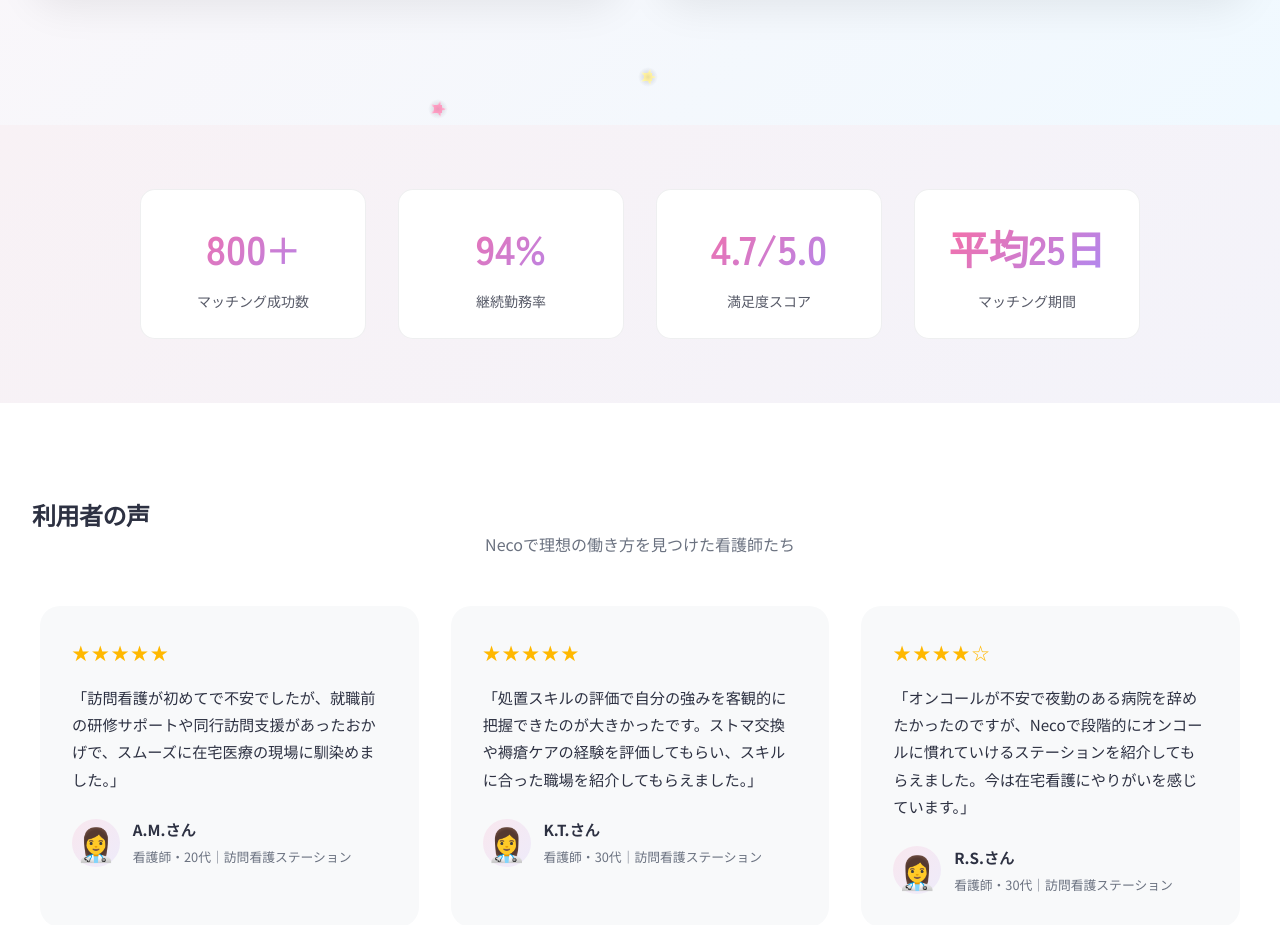
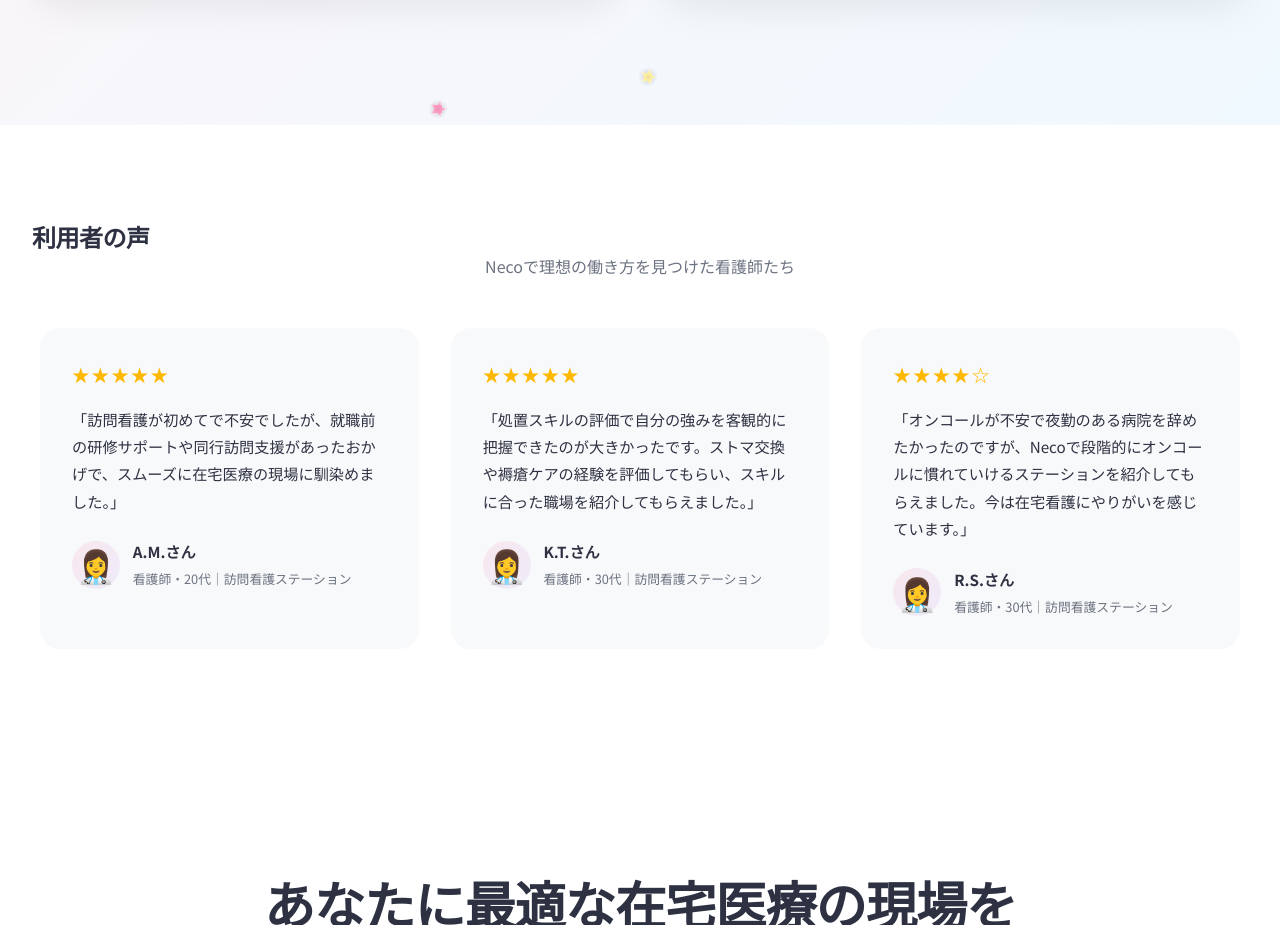
Before and after one commit to konchaaaaan373-wq/Mitas, a plain HTML site: page nurse.html in a window 1280 px wide. Shown: the part 3812-4737 px from the top of the page. Drawn offline with Linux system fonts and the light colour scheme; a web font is replaced by a local one.

Commit message:
Remove unachieved stats section from nurse page

```diff
--- a/nurse.html
+++ b/nurse.html
@@ -2386,27 +2386,6 @@
         </div>
     </section>
 
-    <section id="stats" class="stats">
-        <div class="stats-grid">
-            <div class="stat-item fade-in">
-                <span class="stat-number">800+</span>
-                <span class="stat-label">マッチング成功数</span>
-            </div>
-            <div class="stat-item fade-in">
-                <span class="stat-number">94%</span>
-                <span class="stat-label">継続勤務率</span>
-            </div>
-            <div class="stat-item fade-in">
-                <span class="stat-number">4.7/5.0</span>
-                <span class="stat-label">満足度スコア</span>
-            </div>
-            <div class="stat-item fade-in">
-                <span class="stat-number">平均25日</span>
-                <span class="stat-label">マッチング期間</span>
-            </div>
-        </div>
-    </section>
-
     <!-- 利用者の声セクション -->
     <section id="testimonials" class="testimonials-section">
         <h2 class="section-title fade-in">利用者の声</h2>
```
